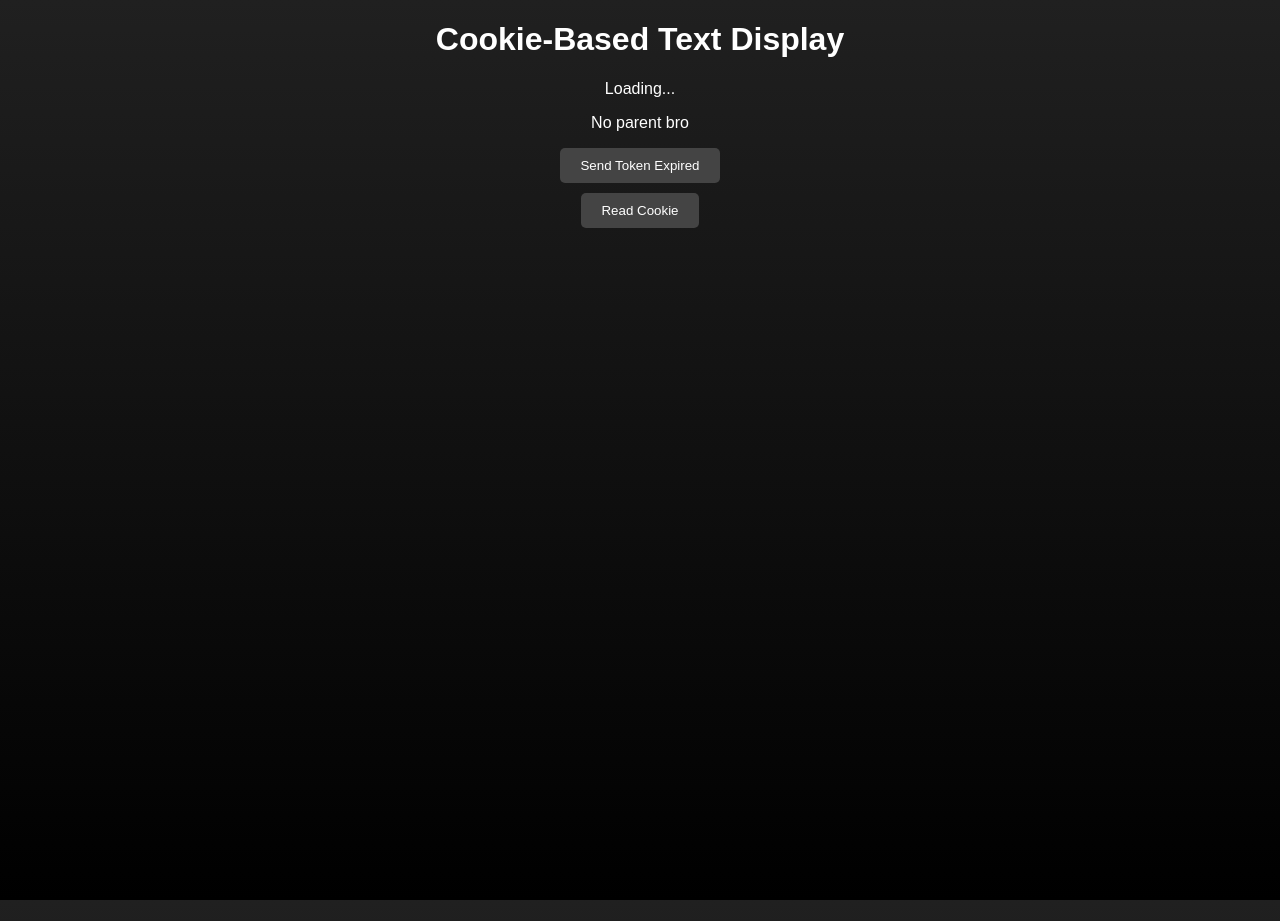
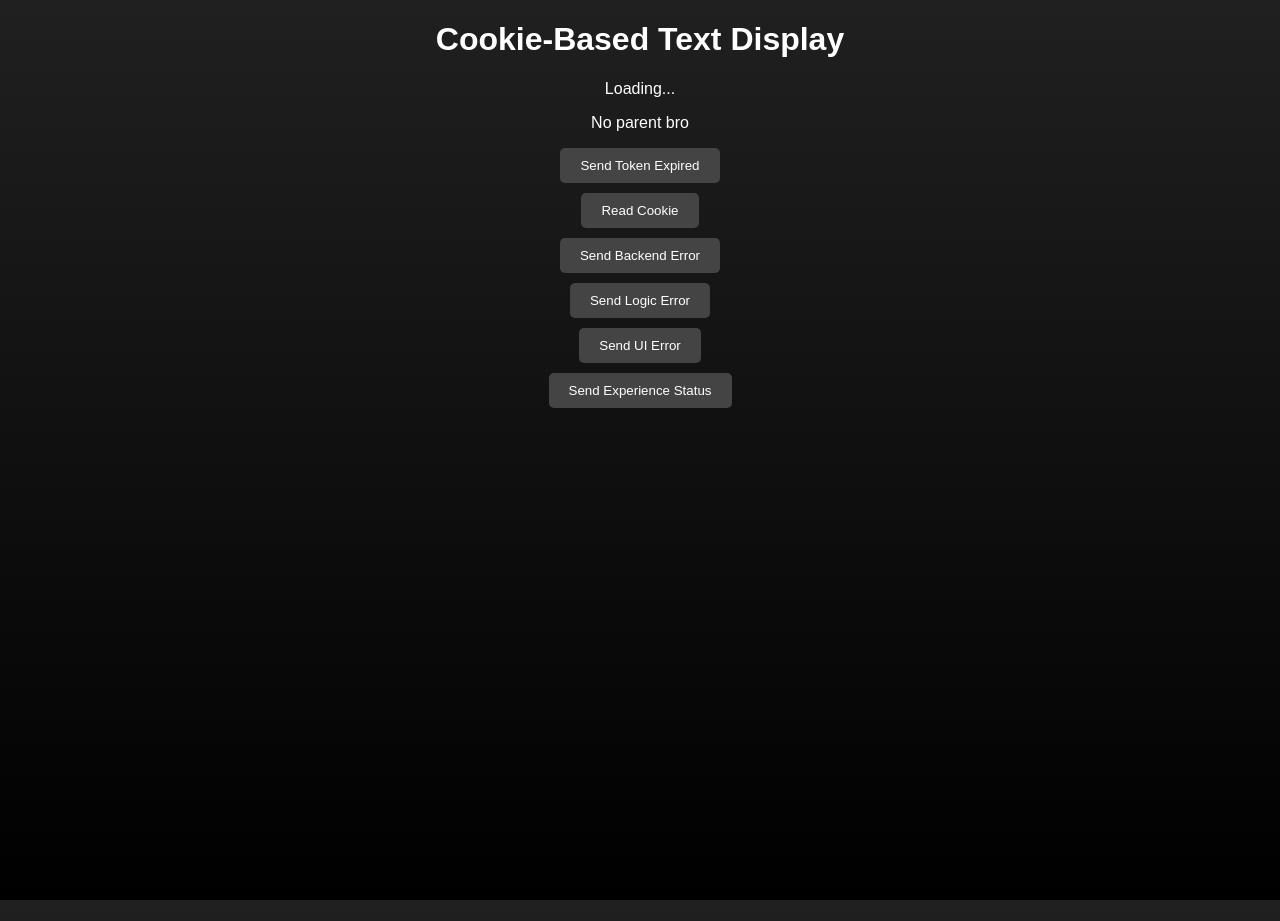
Before and after one commit to duarteffc/duarteffc.github.io, a Jekyll site: the page monterosa.html, which Jekyll copies as it is, in a window 1280 px wide. Built offline with Jekyll 4.4.1, drawn with Linux system fonts in a browser that asks for light colours; part of the change alters nothing that is shown.

Commit message:
sponsored

```diff
--- a/monterosa.html
+++ b/monterosa.html
@@ -60,8 +60,8 @@
             const text = getCookie('theToken');
             const displayElement = document.getElementById('textDisplay');
             if (window.monterosaMessage) {
-                const displayElement = document.getElementById('parentDisplay');
-                displayElement.textContent = "Parent bro window is available.";
+                const parentDisplayElement = document.getElementById('parentDisplay');
+                parentDisplayElement.textContent = "Parent bro window is available.";
             }
             if (text) {
                 displayElement.textContent = text;
@@ -87,6 +87,62 @@
                 window.webkit.messageHandlers.monterosaMessage.postMessage(null);
             } else {
                 console.error("The message handler 'monterosaMessage' is not available.");
+            }
+        }
+
+        // New event: Backend error
+        function sendBackendError() {
+            if (window.monterosaMessage) {
+                window.monterosaMessage.postMessage(JSON.stringify({
+                    action: "Application Error",
+                    identifier: "application-error",
+                    payload: {
+                        reason: "backend-error",
+                        message: "Application failed to fetch cards from backend"
+                    }
+                }));
+            }
+        }
+
+        // New event: Logic error
+        function sendLogicError() {
+            if (window.monterosaMessage) {
+                window.monterosaMessage.postMessage(JSON.stringify({
+                    action: "Application Error",
+                    identifier: "application-error",
+                    payload: {
+                        reason: "logic-error",
+                        message: "Application encountered an error whilst selecting a card"
+                    }
+                }));
+            }
+        }
+
+        // New event: UI error
+        function sendUiError() {
+            if (window.monterosaMessage) {
+                window.monterosaMessage.postMessage(JSON.stringify({
+                    action: "Application Error",
+                    identifier: "application-error",
+                    payload: {
+                        reason: "ui-error",
+                        message: "No cards to show"
+                    }
+                }));
+            }
+        }
+
+        // New event: Experience status
+        function sendExperienceStatus() {
+            if (window.monterosaMessage) {
+                window.monterosaMessage.postMessage(JSON.stringify({
+                    action: "Application Status Report",
+                    identifier: "application-status",
+                    payload: {
+                        reason: "event-not-started",
+                        message: "Event status error i.e event not started"
+                    }
+                }));
             }
         }
 
@@ -118,6 +174,11 @@
     <p id="parentDisplay">No parent bro</p>
     <button onclick="sendMonterosaMessage()">Send Token Expired</button>
     <button onclick="displayTextFromCookie()">Read Cookie</button>
+    <!-- New buttons for events -->
+    <button onclick="sendBackendError()">Send Backend Error</button>
+    <button onclick="sendLogicError()">Send Logic Error</button>
+    <button onclick="sendUiError()">Send UI Error</button>
+    <button onclick="sendExperienceStatus()">Send Experience Status</button>
 </body>
 
 </html>
```
